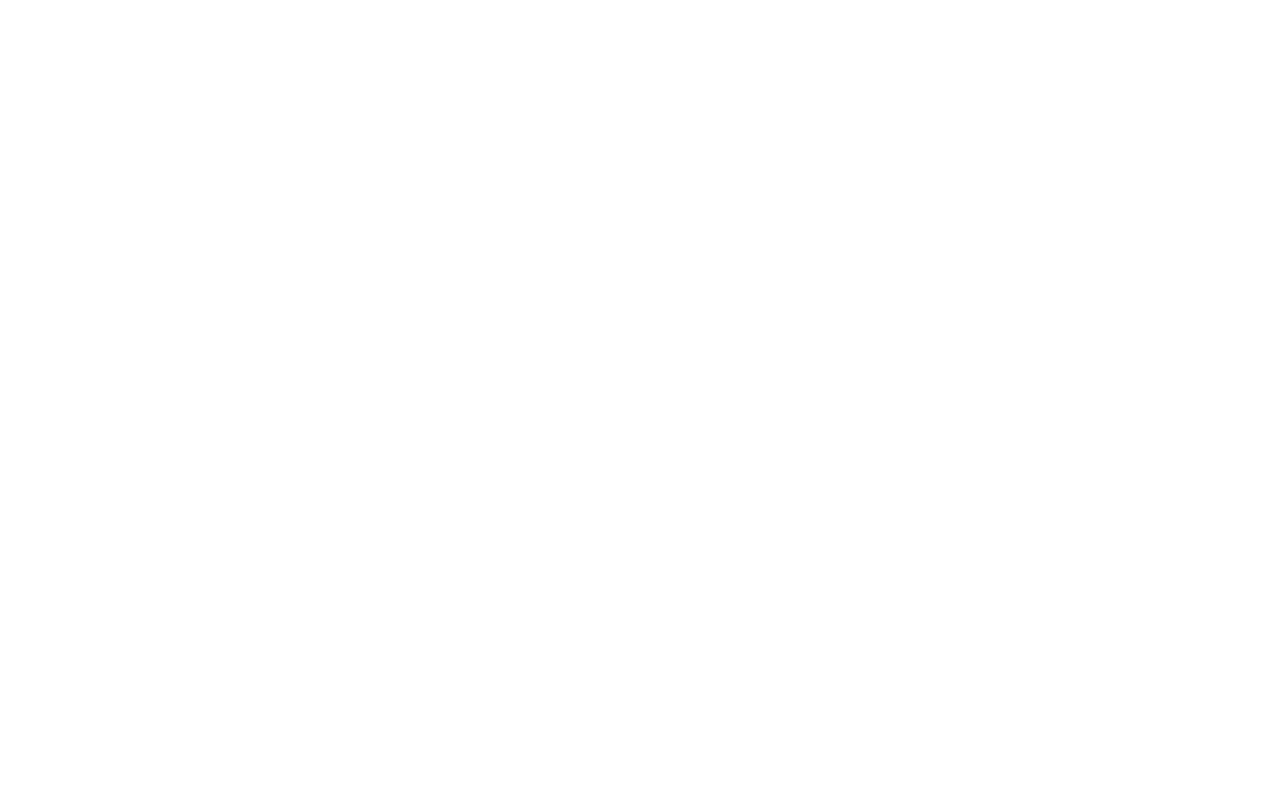
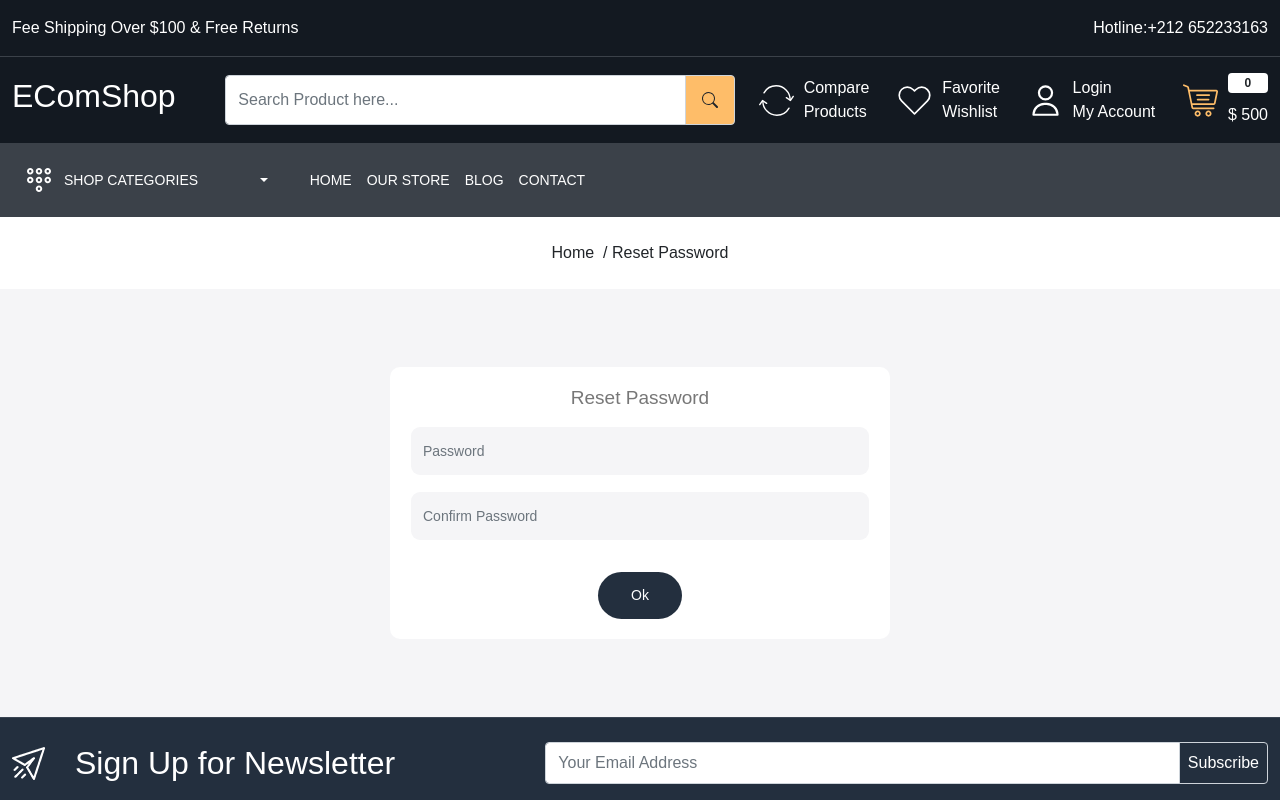
Before and after one commit to ismail-safha/MERN_ECOM_UI_BACK_END_DASHBORD, a React (Vite) app: page /reset-password in a window 1280 px wide. Before the commit this address had no page. Shown: the top 800 px of the page. Built offline with nearby package versions, Linux system fonts and the light colour scheme.

Commit message:
reset-password page ui

```diff
--- a/src/App.jsx
+++ b/src/App.jsx
@@ -11,6 +11,7 @@
 import Login from "./pages/Login";
 import Forgotpassword from "./pages/Forgotpassword";
 import Signup from "./pages/Signup";
+import Resetpassword from "./pages/Resetpassword";
 
 function App() {
   return (
@@ -28,6 +29,7 @@
             <Route path="login" element={<Login />} />
             <Route path="forgot-password" element={<Forgotpassword />} />
             <Route path="signup" element={<Signup />} />
+            <Route path="reset-password" element={<Resetpassword />} />
           </Route>
         </Routes>
       </BrowserRouter>
--- /dev/null
+++ b/src/pages/Resetpassword.jsx
@@ -0,0 +1,41 @@
+import BreadCrumb from "../components/BreadCrumb";
+import Meta from "../components/Meta";
+import CustomInput from "../components/CustomInput";
+const Resetpassword = () => {
+  return (
+    <>
+      <Meta title={"Reset Password"} />
+      <BreadCrumb title="Reset Password" />
+      <section className="login-wrapper py-5 home-wrapper-2">
+        <div className="container-xxl">
+          <div className="row">
+            <div className="col-12">
+              <div className="auth-card">
+                <h3 className="text-center mb-3">Reset Password</h3>
+                <form action="" className="d-flex flex-column gap-15">
+                  <CustomInput
+                    type="password"
+                    name="password"
+                    placeholder="Password"
+                  />
+                  <CustomInput
+                    type="password"
+                    name="confpassword"
+                    placeholder="Confirm Password"
+                  />
+                  <div>
+                    <div className="mt-3 d-flex justify-content-center gap-15 align-items-center">
+                      <button className="button border-0">Ok</button>
+                    </div>
+                  </div>
+                </form>
+              </div>
+            </div>
+          </div>
+        </div>
+      </section>
+    </>
+  );
+};
+
+export default Resetpassword;
```
Also changed, not shown: 1 other file (tests, documents, lock files or other folders).
